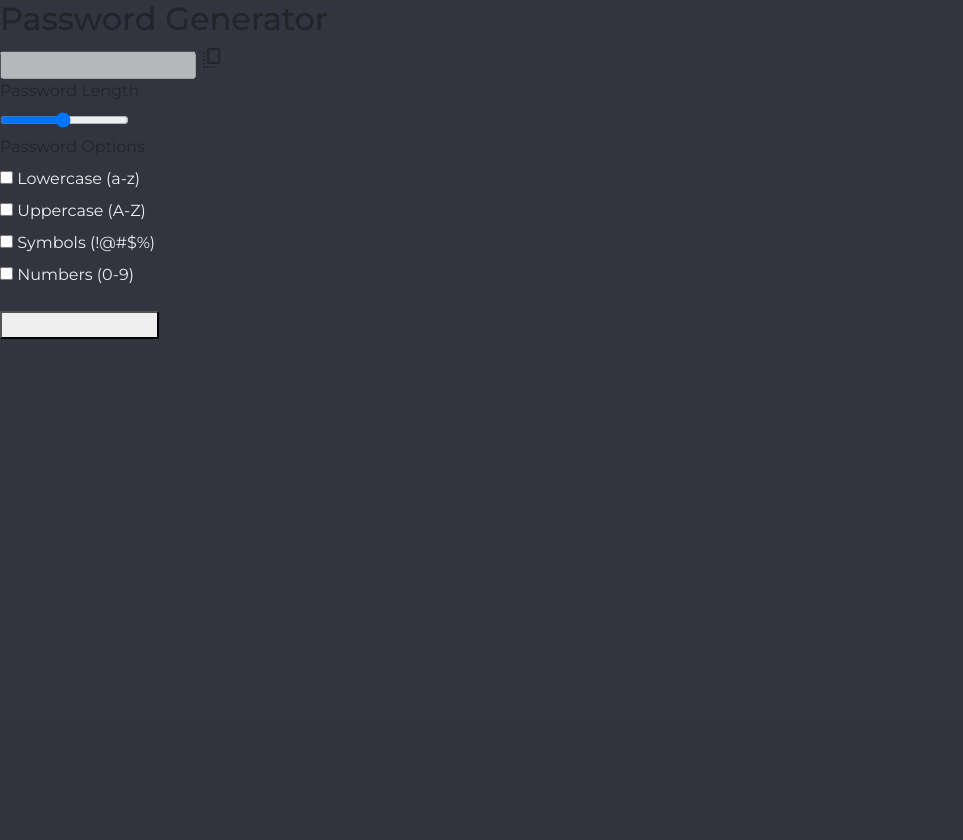
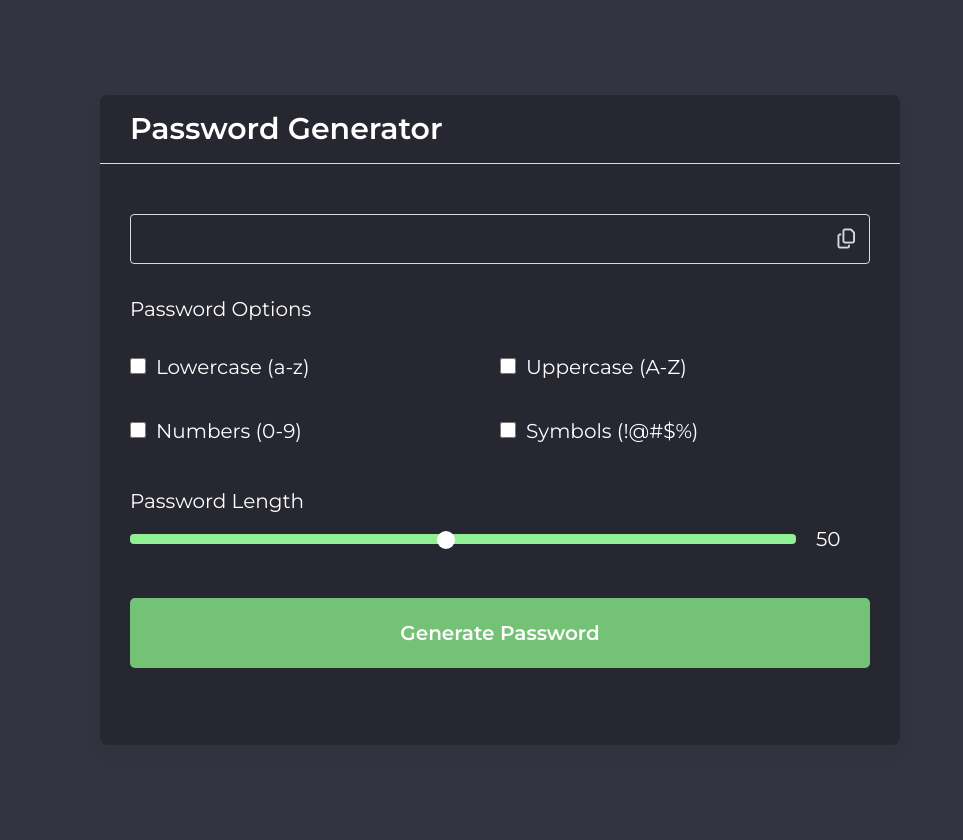
Before and after one commit to CAC-TX06/PeakPass, a Flask app: template website/templates/tools.html in a window 1280 px wide. Shown: the part 80-920 px from the top of the page, without its empty margins (0-963 px from the left). Before the commit the page ends 419 px from the top, so only its background shows below. Run offline with Flask 2, Linux system fonts and the light colour scheme; the template is opened without the code that fills it, so the values that code supplies are empty; parts of the project's set-up code (start-up, migrations or seed data) failed here and were passed over; some libraries are stand-ins or nearby versions.

Commit message:
New Password Generator
Feel free to ask me anything about it - I should be able to explain it to you.

```diff
--- a/website/templates/tools.html
+++ b/website/templates/tools.html
@@ -9,10 +9,9 @@
       integrity="sha384-Vkoo8x4CGsO3+Hhxv8T/Q5PaXtkKtu6ug5TOeNV6gBiFeWPGFN9MuhOf23Q9Ifjh"
       crossorigin="anonymous"
     />
-    <link rel="shortcut icon" type="image/x-icon" href="{{ url_for('static', filename='favicon.ico') }}">
+    <script src="https://kit.fontawesome.com/a6e4faf2bf.js" crossorigin="anonymous"></script>
     <link rel="stylesheet" href="https://fonts.googleapis.com/css2?family=Material+Symbols+Rounded:opsz,wght,FILL,GRAD@20..48,100..700,0..1,-50..200">
-    <title>PeakPass | Tools</title>
-    <script src="https://kit.fontawesome.com/a6e4faf2bf.js" crossorigin="anonymous"></script>
+    <title>{% block title %}Home{% endblock %}</title>
   </head>
 
   <header>
@@ -40,45 +39,58 @@
         <div class="pass-content-wrapper">
           <div class="input-box">
             <input type="text" disabled>
-            <span class="material-symbols-rounded">copy_all</span>
+            <i class="fa-regular fa-copy"></i>
           </div>
-          <div class="pass-indicator"></div>
+          <div class="pass-options">
+            <label class="options-title">Password Options</label>
+            <ul class="option-list">
+                <li class="option-item">
+                    <input type="checkbox" id="lowercase">
+                    <label for="lowercase">Lowercase (a-z)</label>
+                </li>
+                <li class="option-item">
+                    <input type="checkbox" id="uppercase">
+                    <label for="uppercase">Uppercase (A-Z)</label>
+                </li>
+                <li class="option-item">
+                  <input type="checkbox" id="numbers">
+                  <label for="numbers">Numbers (0-9)</label>
+                </li>
+                <li class="option-item">
+                    <input type="checkbox" id="symbols">
+                    <label for="symbols">Symbols (!@#$%)</label>
+                </li>
+            </ul>
+            </ul>
+          </div>
           <div class="pass-length">
             <div class="details">
               <label class="title">Password Length</label>
-              <span></span>
             </div>
-            <input type="range" min="1" max="30" value="15" step="1">
-          </div>
-          <div class="pass-settings">
-            <label class="title">Password Options</label>
-            <ul class="options">
-                <li class="option">
-                    <input type="checkbox" id="lowercase">
-                    <label for="lowercase">Lowercase (a-z)</label>
-                </li>
-                <li class="option">
-                    <input type="checkbox" id="uppercase">
-                    <label for="uppercase">Uppercase (A-Z)</label>
-                </li>
-                <li class="option">
-                    <input type="checkbox" id="symbols">
-                    <label for="symbols">Symbols (!@#$%)</label>
-                </li>
-                <li class="option">
-                    <input type="checkbox" id="numbers">
-                    <label for="numbers">Numbers (0-9)</label>
-                </li>
-            </ul>
-            </ul>
+            <input type="range" min="5" max="100" value="50" step="1" id="mySlider" class="slider">
+            <span id="value"></span>
           </div>
           <button class="generate-btn">Generate Password</button>
         </div>
       </div>
   </body>
-  </html>
+</html>
 
-  <style>
+<script>
+
+  var slider = document.getElementById("mySlider");
+  var output = document.getElementById("value");
+
+  output.innerHTML = slider.value;
+
+  slider.oninput = function() {
+    output.innerHTML = this.value;
+  }
+
+</script>
+
+<style>
+
     @import url('https://fonts.googleapis.com/css2?family=Montserrat:wght@300;400;500;600;700;800;900&display=swap');
 
     * {
@@ -262,4 +274,170 @@
     .show {
       display:block;
     }
+
+    /* PASSWORD GENERATOR START */
+
+    label {
+      color: white;
+      font-size: 20px;
+      top: 50px;
+    }
+
+    .gene-container{
+      width: 800px;
+      height: 650px;
+      background-color: rgb(38, 39, 48);
+      border-radius: 8px;
+      box-shadow: 0 10px 20px rgba(0,0,0,0.05);
+      margin: 95px 0 95px 100px
+    }
+
+    .gene-container h2{
+      font-weight: 600;
+      font-size: 30px;
+      padding: 16px 30px;
+      border-bottom: 1px solid #d4dbe5;
+      color: white;
+    }
+
+    .pass-content-wrapper{
+      margin: 20px 30px;
+    }
+
+    .pass-content-wrapper .input-box{
+      position: relative;
+      margin-top: 50px;
+    }
+
+    .input-box input{
+      width: 100%;
+      height: 50px;
+      color: white;
+      background: none;
+      font-size: 17px;
+      font-weight: 500;
+      border-radius: 4px;
+      border: 1px solid #d4dbe5;
+      padding: 0 50px 0 20px;
+    }
+
+    .input-box .fa-copy{
+      font-size: 20px;
+      position: absolute;
+      top: 15px;
+      right: 15px;
+      cursor: pointer;
+      color: #d4dbe5;
+    }
+
+    .input-box .fa-copy:hover{
+      color: #91f093;
+    }
+
+    .pass-content-wrapper .pass-length{
+      margin: 0 0 50px 0;
+    }
+
+    .pass-length .slider{
+      width: 90%;
+      height: 5px;
+    }
+
+    #value {
+      color: white;
+      font-size: 20px;
+      margin: 0 0 0 20px;
+      position: absolute;
+    }
+
+    .pass-options {
+      margin-top: 30px;
+    }
+
+    .pass-options .option-list{
+      display: flex;
+      list-style: none;
+      flex-wrap: wrap;
+      margin-top: 10px;
+    }
+
+    .pass-options .option-list .option-item{
+      display: flex;
+      align-items: center;
+      margin-bottom: 16px;
+      width: 50%;
+    }
+
+    .option-list .option-item input{
+      height: 16px;
+      width: 16px;
+      cursor: pointer;
+    }
+
+    .option-list .option-item label{
+      cursor: pointer;
+      padding: 10px 0 0 10px;
+      color: white;
+    }
+
+    .pass-content-wrapper .generate-btn{
+      width: 100%;
+      color: #fff;
+      border: none;
+      outline: none;
+      cursor: pointer;
+      background: #73c276;
+      font-size: 20px;
+      padding: 20px 0;
+      border-radius: 5px;
+      font-weight: 600;
+    }
+
+    .slider {
+      -webkit-appearance: none;
+      width: 90%;
+      background: transparent;
+    }
+
+    .slider:focus {
+      outline: none;
+    }
+
+    .slider::-webkit-slider-thumb {
+      -webkit-appearance: none;
+      height: 18px;
+      width: 18px;
+      border-radius: 50%;
+      background: white;
+      cursor: pointer;
+      margin-top: -3px;
+    }
+
+    .slider::-webkit-slider-runnable-track {
+      width: 100%;
+      height: 10px;
+      cursor: pointer;
+      background: #91f093;
+      border-radius: 4px;
+    }
+
+    .slider:focus::-webkit-slider-runnable-track {
+      background: #91f093;
+    }
+
+    .slider::-moz-range-thumb {
+      height: 18px;
+      width: 18px;
+      border-radius: 50%;
+      background: white;
+      cursor: pointer;
+    }
+
+    .slider::-moz-range-track {
+      width: 100%;
+      height: 10px;
+      cursor: pointer;
+      background: #91f093;
+      border-radius: 4px;
+    }
 </style>
```
